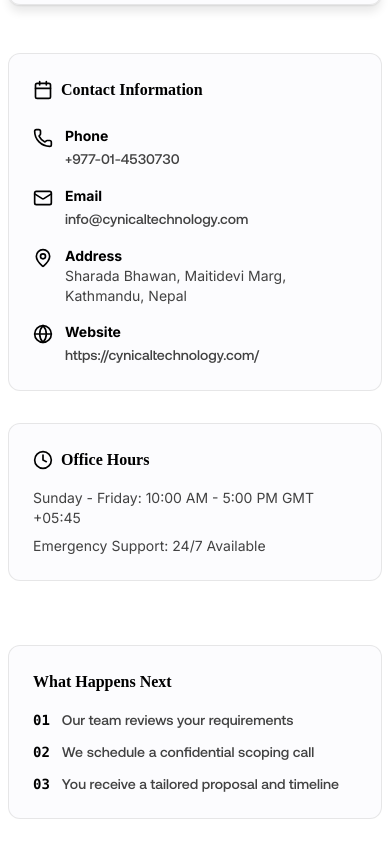
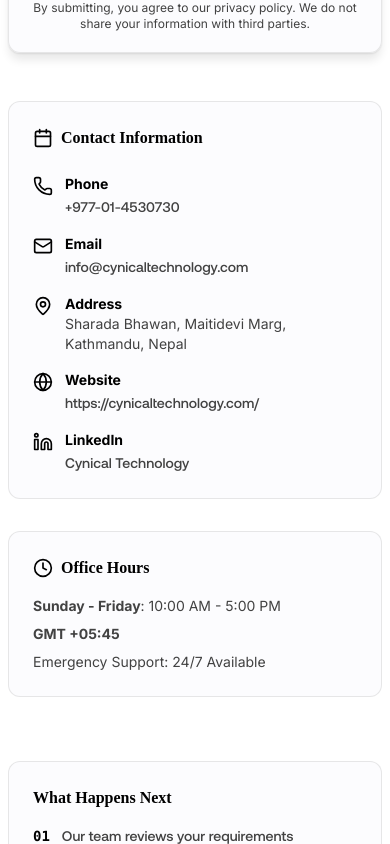
Before and after one commit to JivanKadel/cynicalsite, a Next.js app: page /contact in a window 390 px wide. Shown: the part 1025-1869 px from the top of the page. Built offline with nearby package versions, Linux system fonts and the light colour scheme; no server answers; what @bprogress/next would draw is missing.

Commit message:
fix(responsiveness)

```diff
--- a/app/contact/page.tsx
+++ b/app/contact/page.tsx
@@ -1,4 +1,12 @@
-import { Mail, Clock, Phone, MapPin, Globe, Calendar } from "lucide-react";
+import {
+  Mail,
+  Clock,
+  Phone,
+  MapPin,
+  Globe,
+  Calendar,
+  Linkedin,
+} from "lucide-react";
 import ContactForm from "./ContactForm";
 import { Metadata } from "next";
 
@@ -34,12 +42,18 @@ const Contact = () => {
       content: "https://cynicaltechnology.com/",
       href: "https://cynicaltechnology.com/",
     },
+    {
+      icon: Linkedin,
+      title: "LinkedIn",
+      content: "Cynical Technology",
+      href: "https://www.linkedin.com/company/cynicaltechnology/",
+    },
   ];
 
   return (
     <main className="pt-12 pb-16">
       <div className="container mx-auto px-2 sm:px-6">
-        <div className="max-w-6xl mx-auto">
+        <div className="max-w-7xl mx-auto">
           <div className="text-center mb-16">
             <p className="text-sm font-medium text-muted-foreground tracking-wider uppercase mb-4">
               Security Inquiry
@@ -53,8 +67,9 @@ const Contact = () => {
             </p>
           </div>
 
-          <div className="grid lg:grid-cols-3 gap-12">
-            <div className="lg:col-span-2">
+          <div className="grid lg:grid-cols-9 gap-12 mx-auto place-content-center">
+            <div className="lg:col-span-1"></div>
+            <div className="max-w-md lg:col-span-5 lg:max-w-none mx-auto w-full">
               <div className="p-4 py-5 sm:p-8 border border-border/50 rounded-xl bg-card/50 backdrop-blur-sm shadow-xl">
                 <div className="mb-6">
                   <h2 className="text-2xl font-bold mb-2">Get In Touch</h2>
@@ -67,7 +82,7 @@ const Contact = () => {
               </div>
             </div>
 
-            <div className="space-y-8">
+            <div className="space-y-8 lg:col-span-3 lg:max-w-none mx-auto w-full">
               {/* Contact Information */}
               <div className="p-6 border border-border/50 rounded-xl bg-card/50 backdrop-blur-sm">
                 <h3 className="font-semibold mb-6 flex items-center gap-2">
@@ -97,7 +112,6 @@ const Contact = () => {
                   ))}
                 </address>
               </div>
-
               {/* Office Hours */}
               <div className="p-6 border border-border/50 rounded-xl bg-card/50 backdrop-blur-sm">
                 <h3 className="font-semibold mb-4 flex items-center gap-2">
@@ -105,13 +119,17 @@ const Contact = () => {
                   Office Hours
                 </h3>
                 <div className="space-y-2 text-sm text-muted-foreground">
-                  <p>Sunday - Friday: 10:00 AM - 5:00 PM GMT +05:45</p>
+                  <p>
+                    <span className="font-bold">Sunday - Friday</span>: 10:00 AM
+                    - 5:00 PM
+                  </p>
+                  <p className="font-bold">GMT +05:45</p>
                   <p>Emergency Support: 24/7 Available</p>
                 </div>
               </div>
             </div>
           </div>
-          <div className="p-6 mt-16 border border-border/50 rounded-xl bg-card/50 backdrop-blur-sm">
+          <div className="p-6 max-w-4xl mx-auto mt-16 border border-border/50 rounded-xl bg-card/50 backdrop-blur-sm">
             <h3 className="font-semibold mb-4">What Happens Next</h3>
             <ol className="space-y-3 text-sm text-muted-foreground">
               <li className="flex gap-3">
--- a/app/downloads/thank-you/page.tsx
+++ b/app/downloads/thank-you/page.tsx
@@ -50,9 +50,9 @@ export default function ThankYouPage() {
           </div>
         </div>
 
-        <div className="mt-8 border-t border-b text-center py-6  max-w-lg mx-auto">
+        <div className="mt-8 border-t border-b text-center py-6 max-w-lg mx-auto">
           <h2>Explore more resources</h2>
-          <div className="py-4 flex justify-center gap-4">
+          <div className="py-4 flex flex-col sm:flex-row justify-center gap-4">
             <Link href="/blogs">
               <Button variant={"outline"}>Check Our Blogs</Button>
             </Link>
--- a/app/pricing/thank-you/page.tsx
+++ b/app/pricing/thank-you/page.tsx
@@ -45,7 +45,7 @@ export default function PricingThankYouPage() {
           {/* Footer */}
           <div className="mt-8 border-t border-b text-center py-6">
             <h2>Explore more resources</h2>
-            <div className="py-4 flex justify-center gap-4">
+            <div className="py-4 flex flex-col sm:flex-row justify-center gap-4">
               <Link href="/blogs">
                 <Button variant={"outline"}>Check Our Blogs</Button>
               </Link>
--- a/app/products/vigile/page.tsx
+++ b/app/products/vigile/page.tsx
@@ -471,6 +471,7 @@ export default function Vigile() {
                 href={report.link}
                 target="_blank"
                 rel="noopener noreferrer"
+                className="mx-2 sm:mx-0"
               >
                 <Button className="w-full h-12 text-base">
                   {report.title} <SquareArrowOutUpRight />
--- a/app/thank-you/page.tsx
+++ b/app/thank-you/page.tsx
@@ -45,7 +45,7 @@ export default function PricingThankYouPage() {
           {/* Footer */}
           <div className="mt-8 border-t border-b text-center py-6">
             <h2>In the meantime</h2>
-            <div className="py-4 flex justify-center gap-4">
+            <div className="py-4 flex flex-col sm:flex-row justify-center gap-4">
               <Link href="/blogs">
                 <Button variant={"outline"}>Check Our Blogs</Button>
               </Link>
```
Also changed, not shown: 1 other file (tests, documents, lock files or other folders).
